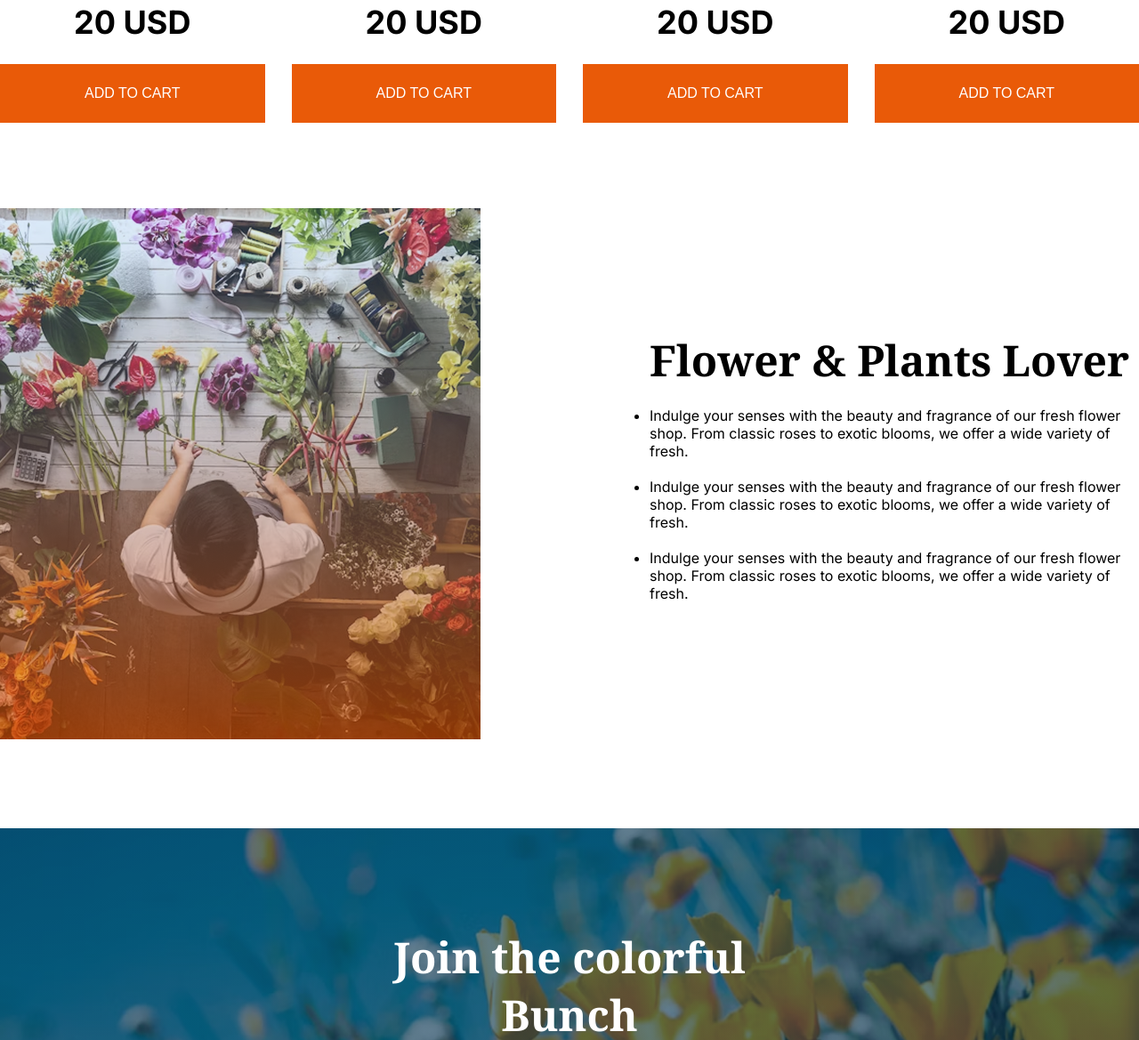
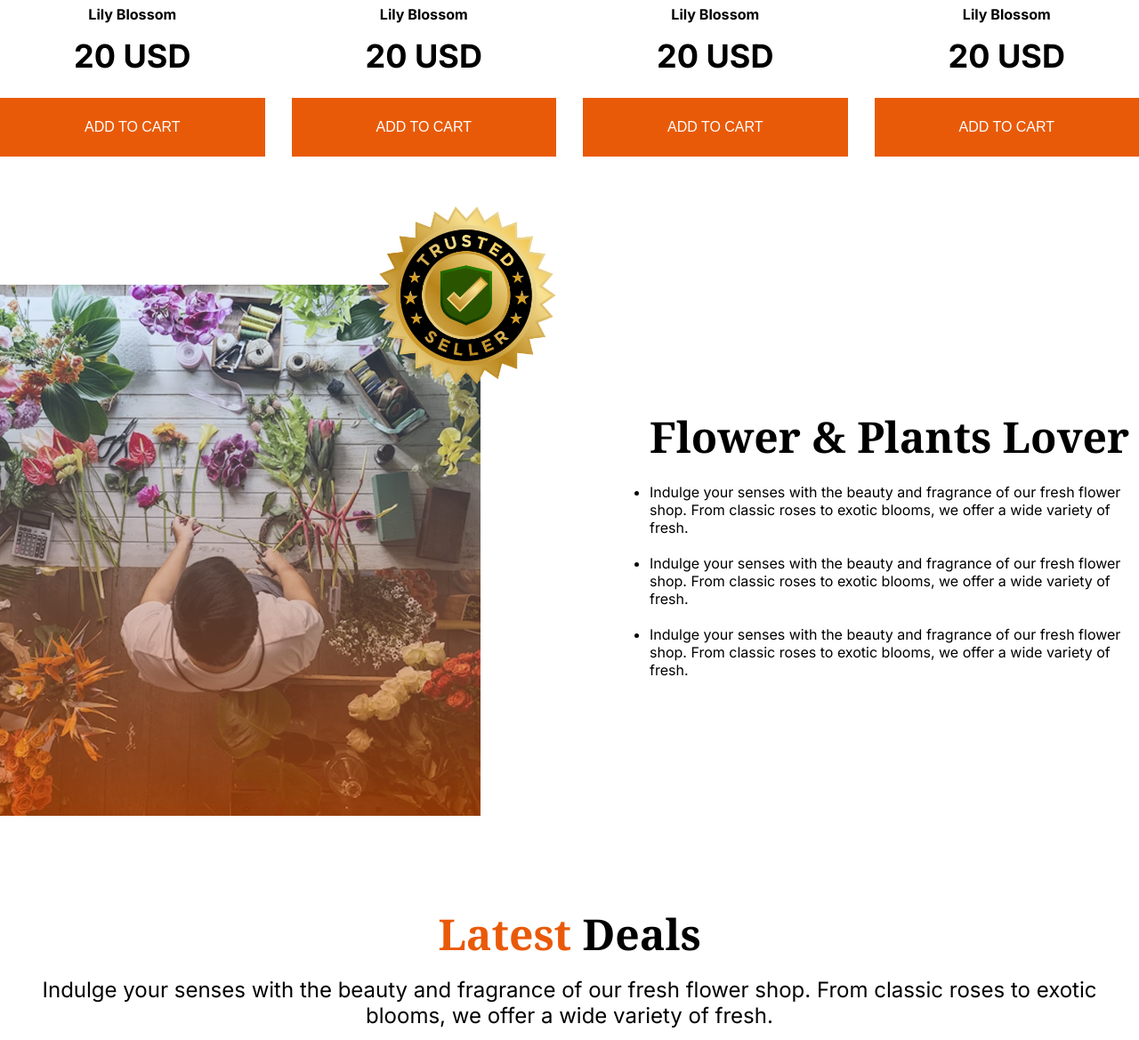
Before and after one commit to iam-Sourov/AS2, a plain HTML site: page index.html in a window 1280 px wide. Shown: the part 1631-2800 px from the top of the page at 89% size. Drawn offline with Linux system fonts and the light colour scheme.

Commit message:
Latest Deals section remaining

```diff
--- a/index.html
+++ b/index.html
@@ -135,6 +135,7 @@
             <div class="badge-container">
                 <div class="img-container">
                     <img src="assets/flower-store.png" alt="User">
+                    <img class="badge-img" src="assets/trusted-badge.png" alt="">
                 </div>
                 <div class="badge-details">
                     <h1 class="noto">Flower & Plants Lover</h1>
@@ -148,6 +149,16 @@
                     </ul>
                 </div>
             </div>
+        </section>
+
+        <section class="deals">
+            <div class="plants-headings">
+                <h1 class="noto"> <span class="text-color">Latest</span> Deals </h1>
+                <p class="inter">Indulge your senses with the beauty and fragrance of our fresh flower shop. From
+                    classic roses to
+                    exotic blooms, we offer a wide variety of fresh.</p>
+            </div>
+
         </section>
     </main>
 
--- a/style.css
+++ b/style.css
@@ -37,6 +37,14 @@
 .btn {
     width: 100%;
     padding: 1.5rem 3rem;
+    color: white;
+    font-size: 1rem;
+    border: none;
+}
+
+.btn-transparent {
+    padding: 1.5rem 3rem;
+    background-color: transparent;
     color: white;
     font-size: 1rem;
     border: none;
@@ -126,10 +134,12 @@ nav ul li a {
 
 .plants-headings h1 {
     font-size: 3rem;
+    margin: 1rem;
 }
 
 .plants-headings p {
-    font-size: 22px;
+    font-size: 1.5rem;
+    margin: 1rem;
 }
 
 .plants-headings p {
@@ -175,7 +185,7 @@ nav ul li a {
 
 /* Badge section */
 .badge {
-    margin-top: 6rem;
+    margin-top: 9rem;
     margin-bottom: 6rem;
 }
 
@@ -203,6 +213,23 @@ nav ul li a {
 .badge-details ul li {
     margin-bottom: 20px;
 }
+
+.badge {
+    position: relative;
+}
+
+.badge-img {
+    position: absolute;
+    top: -8rem;
+    left: 24rem;
+    width: 280px;
+    height: 280px;
+}
+
+/* Deals section */
+.deals {}
+
+
 
 /* joint section */
 .joint {
@@ -392,6 +419,13 @@ footer {
 
     }
 
+    .badge-img {
+        display: none;
+    }
+
+    /* Deals section */
+
+
     /* Joint section */
     .joint {
         display: flex;
@@ -401,7 +435,7 @@ footer {
 
     .joint-container h1 {
         font-size: 1.25rem;
-        margin-bottom: 15px;
+        margin-bottom: 1rem;
     }
 
     .form input {
```
